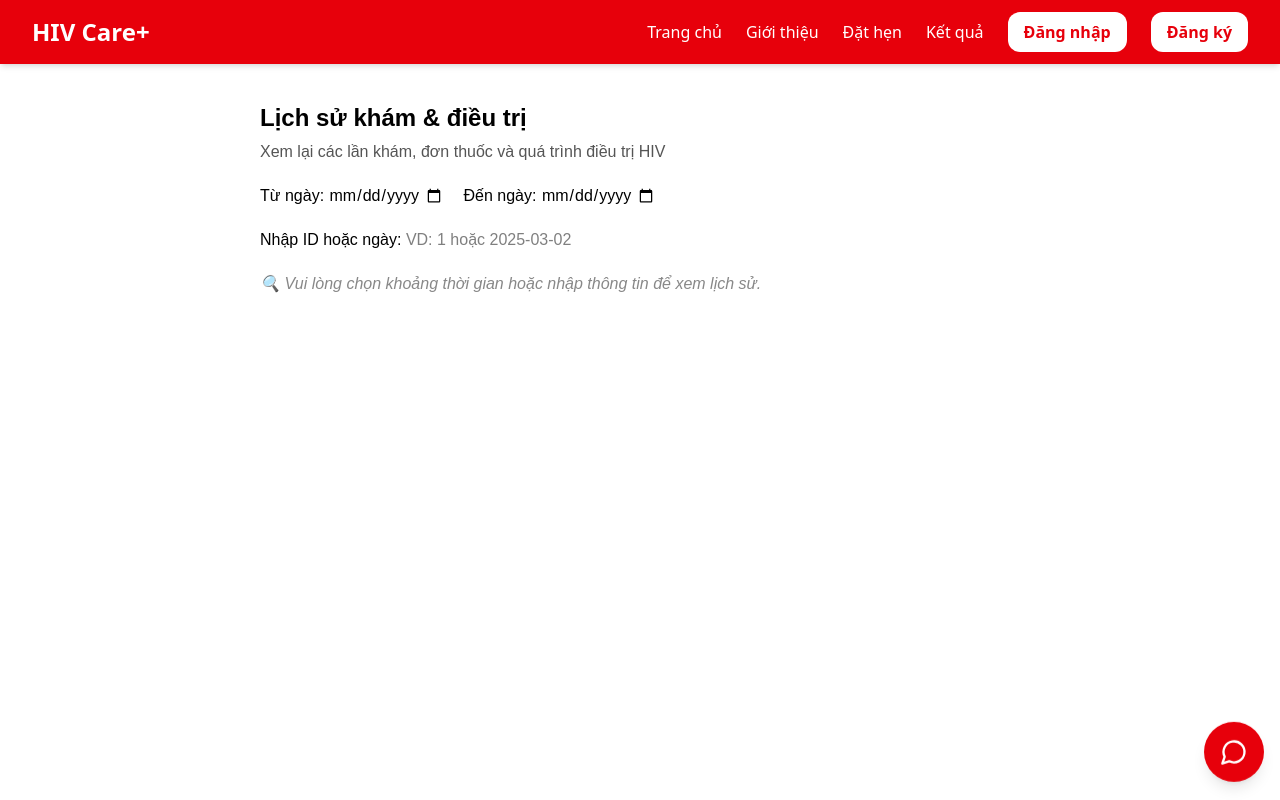
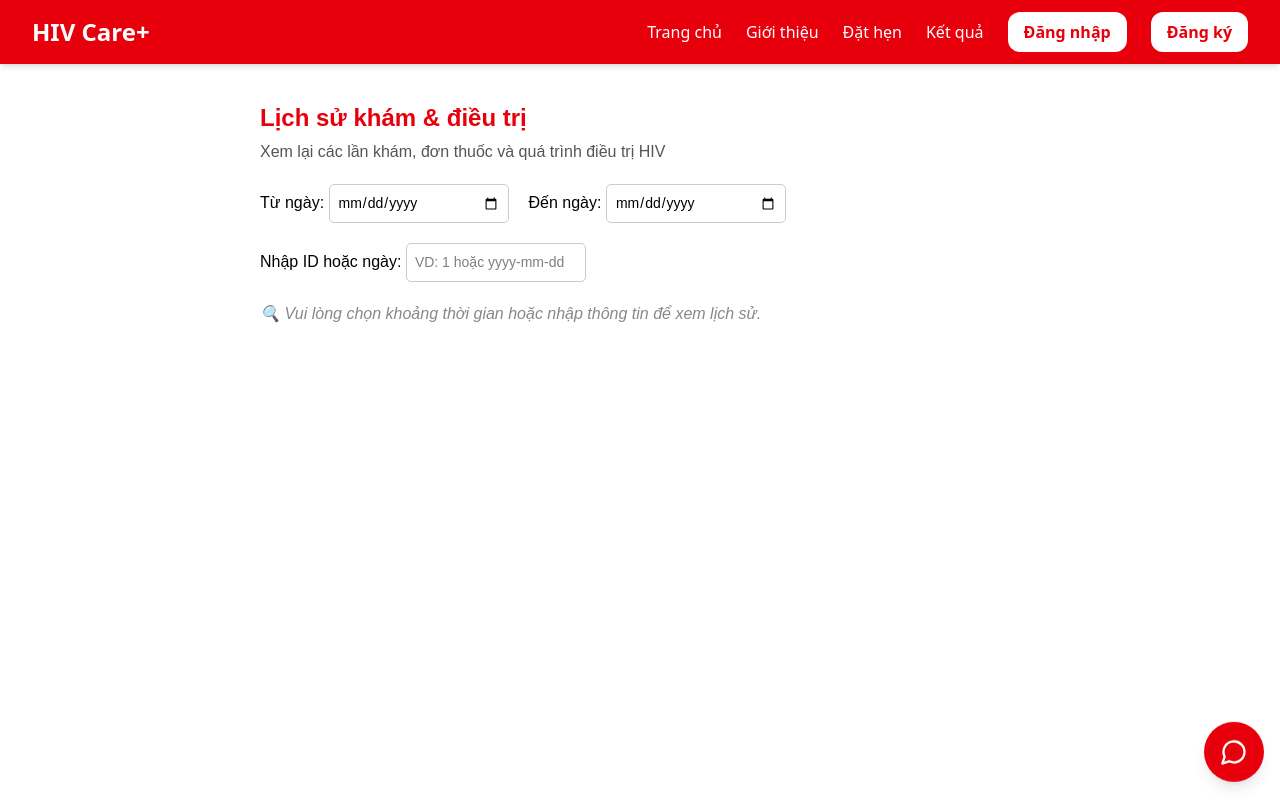
Before and after one commit to YenNhi206/swpHIVproject, a React (Vite) app: page /history in a window 1280 px wide. Built offline with nearby package versions, Linux system fonts and the light colour scheme.

Commit message:
update history lys

```diff
--- a/src/features/patientdashboard/History.jsx
+++ b/src/features/patientdashboard/History.jsx
@@ -32,14 +32,26 @@ export function History() {
 
   const isInvalidRange = toDate && new Date(toDate) > new Date(today);
 
-  const handleFilterChange = (setter) => (e) => {
-    setter(e.target.value);
-    setIsFiltered(true);
+  const updateFilterState = (from, to, search) => {
+    const isActive =
+      from.trim() !== "" || to.trim() !== "" || search.trim() !== "";
+    setIsFiltered(isActive);
+  };
+
+  const handleFilterChange = (setter, field) => (e) => {
+    const value = e.target.value;
+    setter(value);
+    updateFilterState(
+      field === "from" ? value : fromDate,
+      field === "to" ? value : toDate,
+      searchInput
+    );
   };
 
   const handleSearchChange = (e) => {
-    setSearchInput(e.target.value);
-    setIsFiltered(true);
+    const value = e.target.value;
+    setSearchInput(value);
+    updateFilterState(fromDate, toDate, value);
   };
 
   const filterByDateAndSearch = (entries) => {
@@ -48,12 +60,16 @@ export function History() {
       const inRange =
         (!fromDate || entryDate >= new Date(fromDate)) &&
         (!toDate || entryDate <= new Date(toDate));
-      const matchesSearch =
-        !searchInput ||
-        entry.id.toString() === searchInput ||
-        entry.date === searchInput;
 
-      return inRange && (!searchInput || matchesSearch);
+      const trimmedSearch = searchInput.trim();
+      if (trimmedSearch !== "") {
+        const matchesSearch =
+          entry.id.toString() === trimmedSearch ||
+          entry.date === trimmedSearch;
+        return inRange && matchesSearch;
+      }
+
+      return inRange;
     });
   };
 
@@ -72,8 +88,9 @@ export function History() {
           <input
             type="date"
             value={fromDate}
-            onChange={handleFilterChange(setFromDate)}
+            onChange={handleFilterChange(setFromDate, "from")}
             max={today}
+            style={styles.input}
           />
         </div>
         <div>
@@ -81,17 +98,19 @@ export function History() {
           <input
             type="date"
             value={toDate}
-            onChange={handleFilterChange(setToDate)}
+            onChange={handleFilterChange(setToDate, "to")}
             max={today}
+            style={styles.input}
           />
         </div>
         <div>
           <label>Nhập ID hoặc ngày: </label>
           <input
             type="text"
-            placeholder="VD: 1 hoặc 2025-03-02"
+            placeholder="VD: 1 hoặc yyyy-mm-dd"
             value={searchInput}
             onChange={handleSearchChange}
+            style={styles.input}
           />
         </div>
       </div>
@@ -114,7 +133,9 @@ export function History() {
             🔍 Vui lòng chọn khoảng thời gian hoặc nhập thông tin để xem lịch sử.
           </p>
         ) : !isInvalidRange && filteredData.length === 0 ? (
-          <p style={styles.noData}>Không có dữ liệu phù hợp với điều kiện đã chọn.</p>
+          <p style={styles.noData}>
+            Không có dữ liệu phù hợp với điều kiện đã chọn.
+          </p>
         ) : (
           filteredData.map((item) => (
             <div key={item.id} style={styles.card}>
@@ -144,6 +165,7 @@ const styles = {
     fontSize: "24px",
     fontWeight: "bold",
     marginBottom: "4px",
+    color: "oklch(0.577 0.245 27.325)",
   },
   subTitle: {
     color: "#555",
@@ -154,6 +176,14 @@ const styles = {
     gap: "20px",
     marginBottom: "20px",
     flexWrap: "wrap",
+  },
+  input: {
+    padding: "8px",
+    fontSize: "14px",
+    border: "1px solid #ccc",
+    borderRadius: "5px",
+    width: "180px",
+    outline: "none",
   },
   historyList: {
     display: "flex",
```
